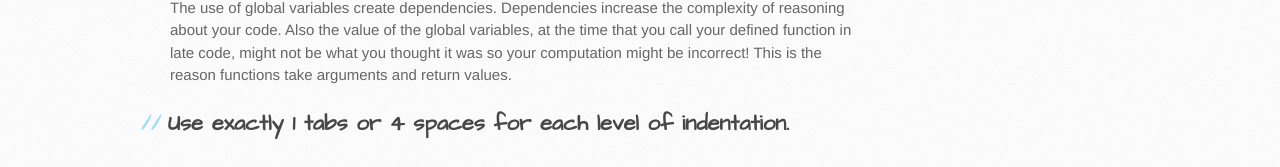
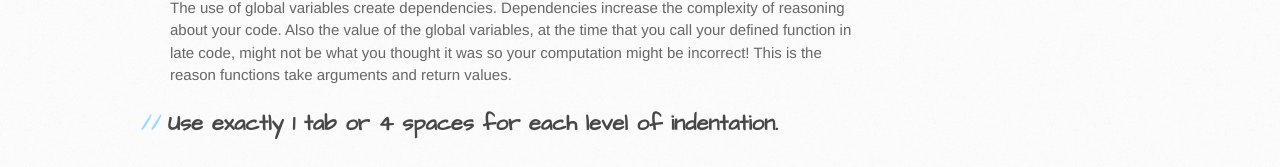
Before and after one commit to philstutorials/philstutorials.github.io, a Jekyll site: the page built from DATA601.md, in a window 1280 px wide. Shown: the part 1779-1946 px from the top of the page. Built offline with Jekyll 4.4.1, drawn with Linux system fonts in a browser that asks for light colours; our own code applies the rules of GitHub Pages for plain Markdown files.

Commit message:
Update DATA601.md

```diff
--- a/DATA601.md
+++ b/DATA601.md
@@ -45,4 +45,4 @@ It's true that they can act similarly in the context of a jupyter notebook, i.e.
 The use of global variables create dependencies. Dependencies increase the complexity of reasoning about your code. Also the value of the global variables, at the time that you call your defined function in late code, might not be what you thought it was so your computation might be incorrect! This is the reason functions take arguments and return values.
 
 
-## Use exactly 1 tabs or 4 spaces for each level of indentation.
+## Use exactly 1 tab or 4 spaces for each level of indentation.
```
